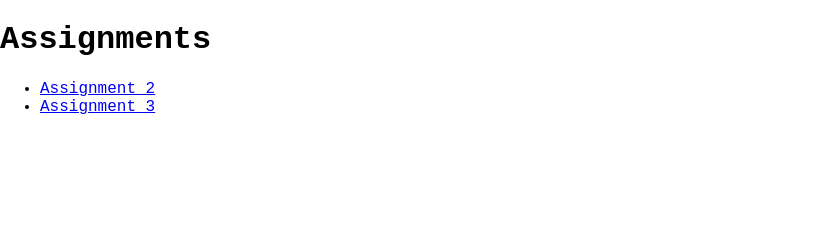
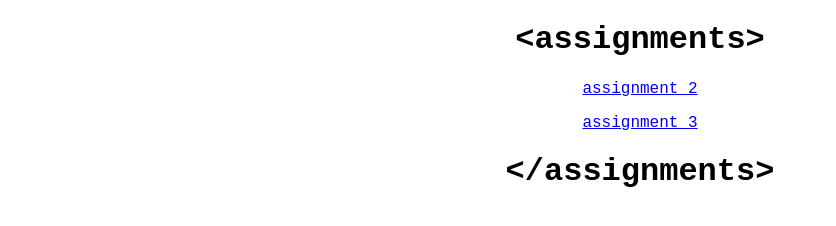
Before and after one commit to J4502-SS16/timtai, a plain HTML site: page index.html in a window 1280 px wide. Shown: the whole page, without its empty margins (0-836 px from the left). Drawn offline with Linux system fonts and the light colour scheme.

Commit message:
style, fixes

```diff
--- a/assignment3.css
+++ b/assignment3.css
@@ -82,6 +82,7 @@ a:hover img {
     list-style: none;
     font-variant: small-caps;
     text-transform: lowercase;
+    padding: 0;
 }
 #nav li {
     display: inline;
--- a/index.css
+++ b/index.css
@@ -1,4 +1,26 @@
 body {
     font-family: "Courier New", Courier, "Lucida Sans Typewriter", "Lucida Typewriter", monospace;
+}
+
+#container {
     margin: 0 auto;
+    width: 100%;
+    max-width: 300px;
+    text-align: center;
 }
+#container h1:before {
+    content: "<";
+}
+#container h1:after {
+    content: ">";
+}
+#container ul {
+    list-style: none;
+    padding: 0;
+}
+#container ul li {
+    padding-bottom: 1em;
+}
+#container ul li:last-child {
+    padding: 0;
+}
--- a/index.html
+++ b/index.html
@@ -10,12 +10,16 @@
 
     <body>
 
-        <h1>Assignments</h1>
+        <div id="container">
+            <h1>assignments</h1>
 
-        <ul>
-            <li><a href="assignment2.html">Assignment 2</a></li>
-            <li><a href="assignment3.html">Assignment 3</a></li>
-        </ul>
+            <ul>
+                <li><a href="assignment2.html">assignment 2</a></li>
+                <li><a href="assignment3.html">assignment 3</a></li>
+            </ul>
+
+            <h1>/assignments</h1>
+        </div>
 
     </body>
 
```
